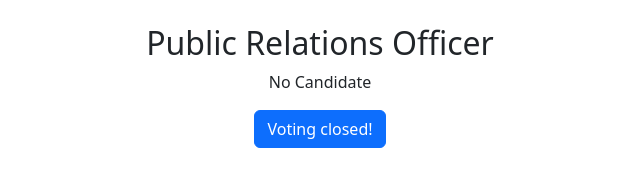
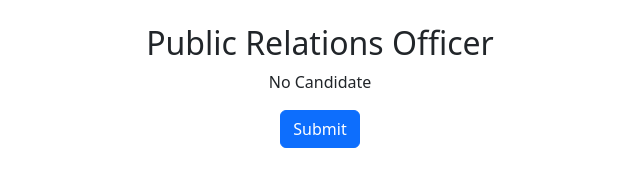
Before and after one commit to Adel09/simple-django-evoting-app, a Django app: page /dashboard/vote in a window 1280 px wide. Shown: the part 1870-2066 px from the top of the page, without its empty margins (320-960 px from the left). Run offline with Django 3.2, Linux system fonts and the light colour scheme; a user stored in the database is signed in; data comes from the database, SQL or seed files in the repository.

Commit message:
Voting active

```diff
--- a/dashboard/templates/dashboard/vote.html
+++ b/dashboard/templates/dashboard/vote.html
@@ -316,7 +316,7 @@
             </div>
 
             <div class="text-center mb-5">
-                <button type="button" class="btn btn-primary">Voting closed!</button>
+                <button type="submit" class="btn btn-primary">Submit</button>
             </div>
             {% csrf_token %}
 
```
